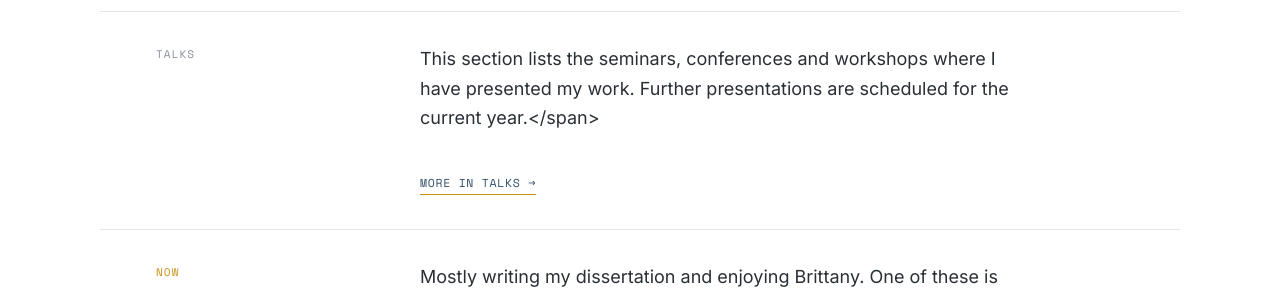
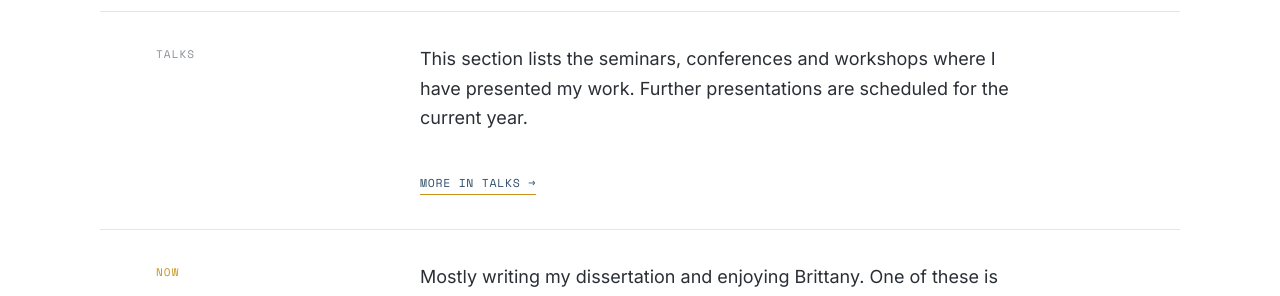
Before and after one commit to gabriel-leblanceven/gabriel-leblanceven.github.io, a Jekyll site: the page built from _pages/about.md, in a window 1280 px wide. Shown: the part 1053-1349 px from the top of the page. Built offline with Jekyll 4.4.1, drawn with Linux system fonts in a browser that asks for light colours; a script bundle is joined from its source files by our own code; library files that are not in the unit come from our copies; part of the change alters nothing that is shown.

Commit message:
Update about.md

```diff
--- a/_pages/about.md
+++ b/_pages/about.md
@@ -109,7 +109,7 @@ html, body{margin:0 !important;padding:0 !important;}
   <div class="gle__row">
     <div class="gle__rowlabel">Talks</div>
     <div class="gle__rowbody">
-      <p class="gle__text">This section lists the seminars, conferences and workshops where I have presented my work. Further presentations are scheduled for the current year.</span></p>
+      <p class="gle__text">This section lists the seminars, conferences and workshops where I have presented my work. Further presentations are scheduled for the current year.</p>
       <a class="gle__more" href="{{ '/talks/' | relative_url }}">More in Talks &rarr;</a>
     </div>
   </div>
```
